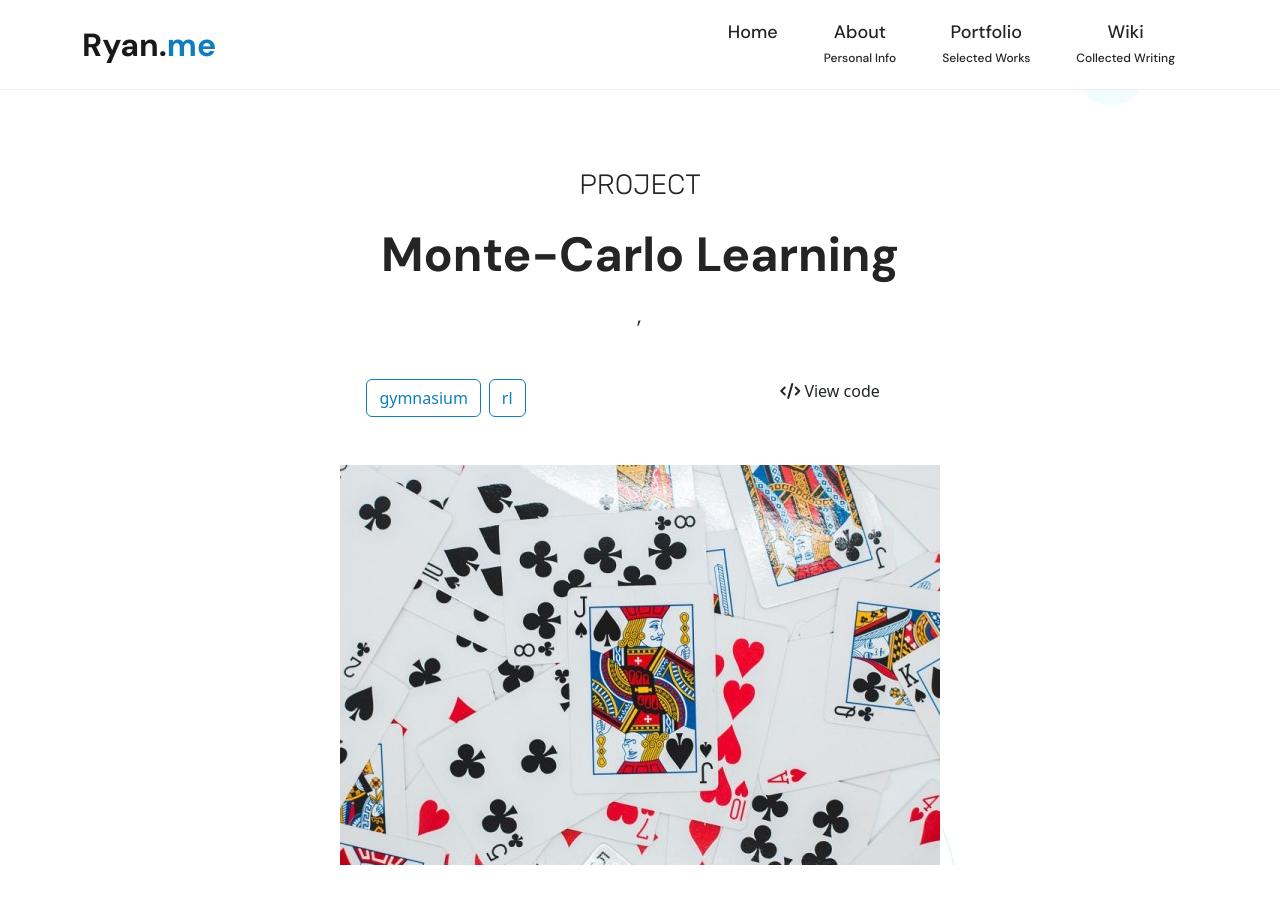
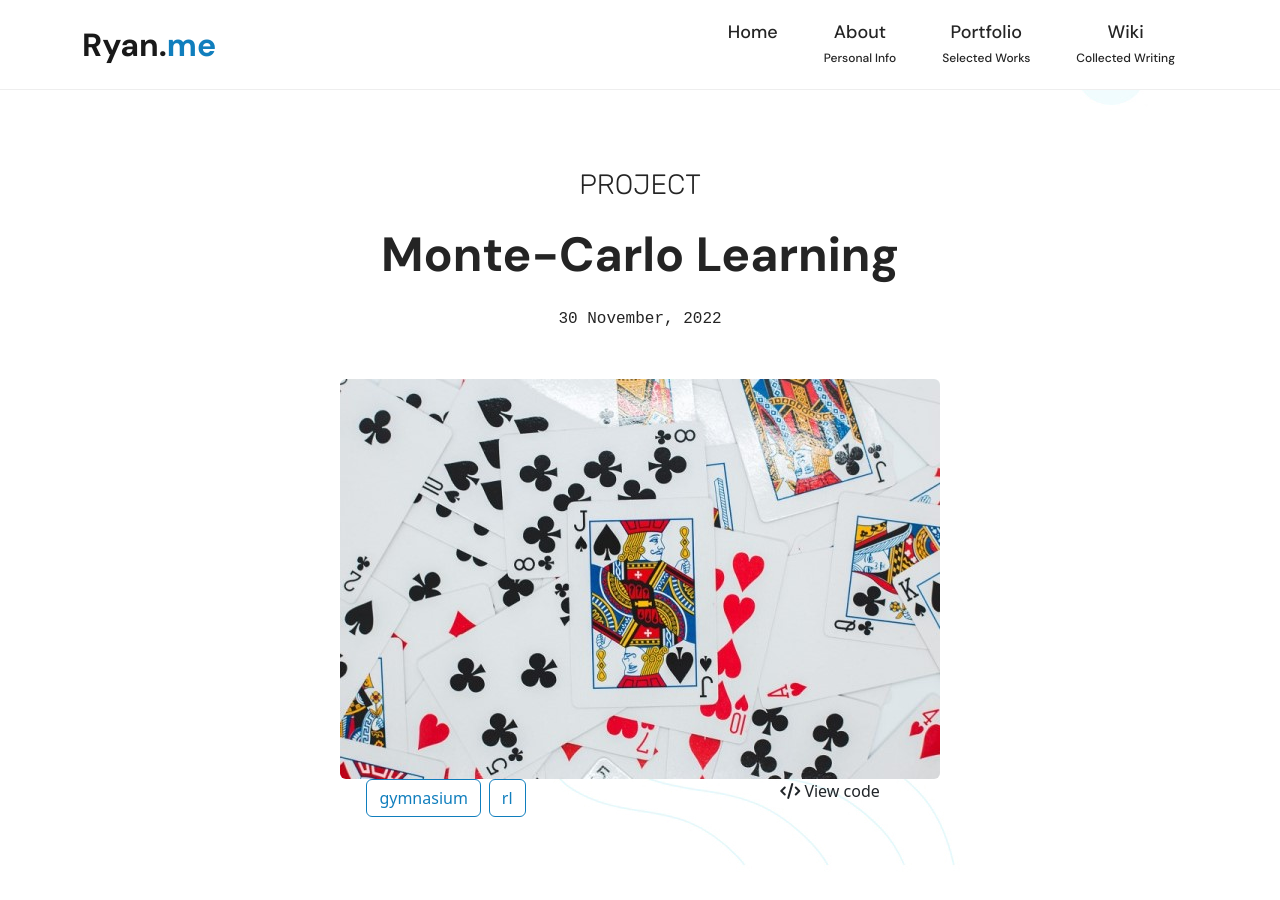
Before and after one commit to Achronus/achronus.github.io, a Jekyll site: the page built from _portfolio/mc_learning.html, in a window 1280 px wide and 900 px high. Built offline with Jekyll 4.4.1, drawn with Linux system fonts in a browser that asks for light colours; nearby versions of some CDN libraries.

Commit message:
Format fix
- Moved image above tags and 'view code' link
- Corrected page date
- Centred results image

```diff
--- a/_includes/single-header.html
+++ b/_includes/single-header.html
@@ -1,7 +1,10 @@
 <div class="header text-center mt-5">
     <h3 class="mb-4">PROJECT</h3>
     <h2 class="mt-3 mb-4 display-5">{{ page.title }}</h2>
-    <p class="mb-5">{{ page.day }} {{ page.long_month }}, {{ page.year }}</p>
+    <p class="mb-5">{{ page.date | date: "%d %B, %Y" }}</p>
+    <div class="bg-img">
+        <img class="img-fluid rounded" src="{{ page.img_url }}" alt="{{ page.title }}">
+    </div><!-- bg-img -->
     <div class="row">
         <div class="tags col-12 col-md-4 offset-md-2 mb-5">
             {%- for tag in page.tags -%}
@@ -17,7 +20,4 @@
             </a>
         </div><!-- col -->
     </div><!-- row -->
-    <div class="bg-img">
-        <img class="img-fluid" src="{{ page.img_url }}" alt="{{ page.title }}">
-    </div><!-- bg-img -->
 </div><!-- .header -->
--- a/_portfolio/mc_learning.html
+++ b/_portfolio/mc_learning.html
@@ -63,7 +63,7 @@ github_url: https://github.com/Achronus/Portfolio/tree/master/rl/monte_carlo
                     <li><code class="inline">Agent card sum &gt; 18</code>: take STICK action with 80% probability</li>
                     <li><code class="inline">Agent card sum &lt;= 18</code>: take HIT action with 80% probability</li>
                 </ul>
-                <img class="img-fluid" src="/assets/imgs/portfolio/mc-prediction-results.png" alt="Prediction Results">
+                <img class="img-fluid d-block mx-auto" src="/assets/imgs/portfolio/mc-prediction-results.png" alt="Prediction Results">
                 <p style="font-style: italic; text-align: center;">Figure 1.1. Monte-Carlo Prediction results for a player with and without a usable ace.</p>
                 <p>Both methods achieved the results highlighted in figure 1.1, where the algorithms performed <code class="inline">500,000 episodes</code> with a <code class="inline">gamma of 1.0</code> (no discounted return). The figure shows the difference in return (state value) when the agent's sum is between <code class="inline">10 - 21</code> and the dealer's sum is between <code class="inline">1 - 10</code>.</p>
                 <p>If the colour is dark-blue, the reward achieved is closer to <code class="inline">-1</code> (player lose), and when it is dark-red, it is closer to <code class="inline">+1</code> (player win). Whether the player has a usable ace or no usable ace, the estimated results are similar. For example, when the player's current sum is low <code class="inline">(10 - 12)</code>, they have a higher likelihood of winning because of the greater chance of receiving cards that will get the agent closer to <code class="inline">21</code>.</p>
```
